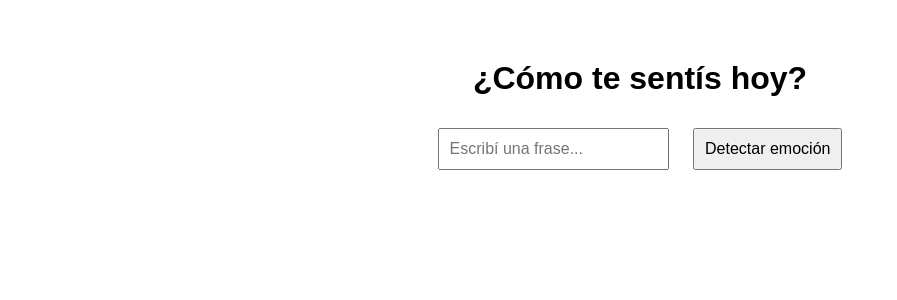
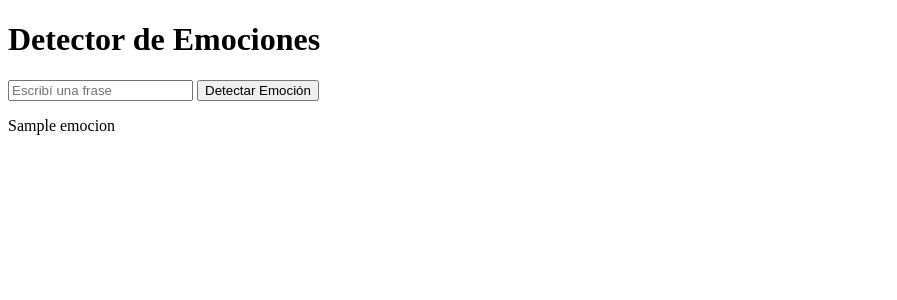
Before and after one commit to yesicaochoa/detector-emociones, a Flask app: template templates/index.html in a window 1280 px wide. Shown: the top 300 px of the page, without its empty margins (0-897 px from the left). Run offline with Flask 3, Linux system fonts and the light colour scheme; the template is opened without the code that fills it: most values are stand-ins (such as "Sample title", 1, 10 or a date in 2020); parts of the project's set-up code (start-up, migrations or seed data) failed here and were passed over.

Commit message:
Add files via upload

```diff
--- a/templates/index.html
+++ b/templates/index.html
@@ -1,18 +1,17 @@
 <!DOCTYPE html>
-<html lang="es">
+<html>
 <head>
-  <meta charset="UTF-8">
   <title>Detector de Emociones</title>
-  <link rel="stylesheet" href="style.css">
 </head>
 <body>
-  <h1>¿Cómo te sentís hoy?</h1>
-  <form id="emocion-form">
-    <input type="text" id="frase" name="frase" placeholder="Escribí una frase..." required>
-    <button type="submit">Detectar emoción</button>
+  <h1>Detector de Emociones</h1>
+  <form method="POST">
+    <input type="text" name="frase" placeholder="Escribí una frase">
+    <button type="submit">Detectar Emoción</button>
   </form>
-  <h2 id="resultado"></h2>
 
-  <script src="script.js"></script>
+  {% if emocion %}
+    <p id="emocion">{{ emocion }}</p>
+  {% endif %}
 </body>
 </html>
```
